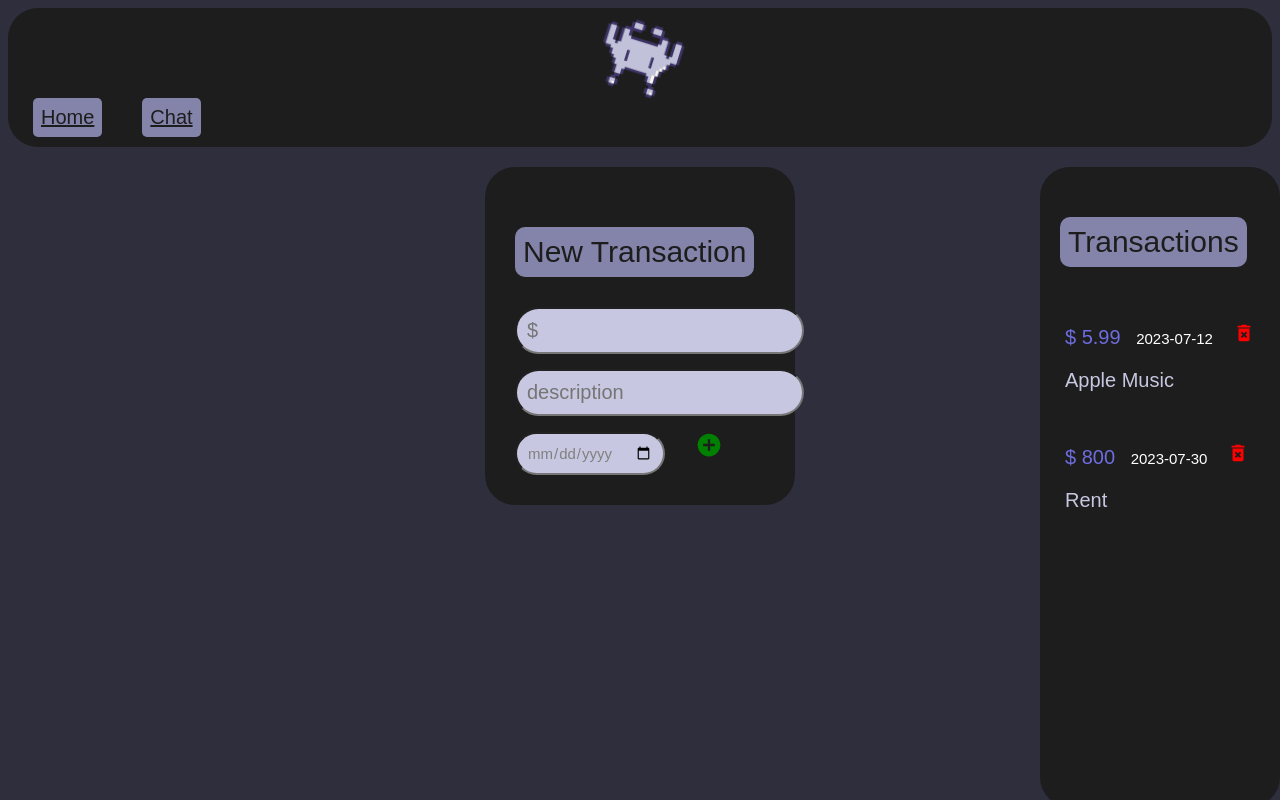
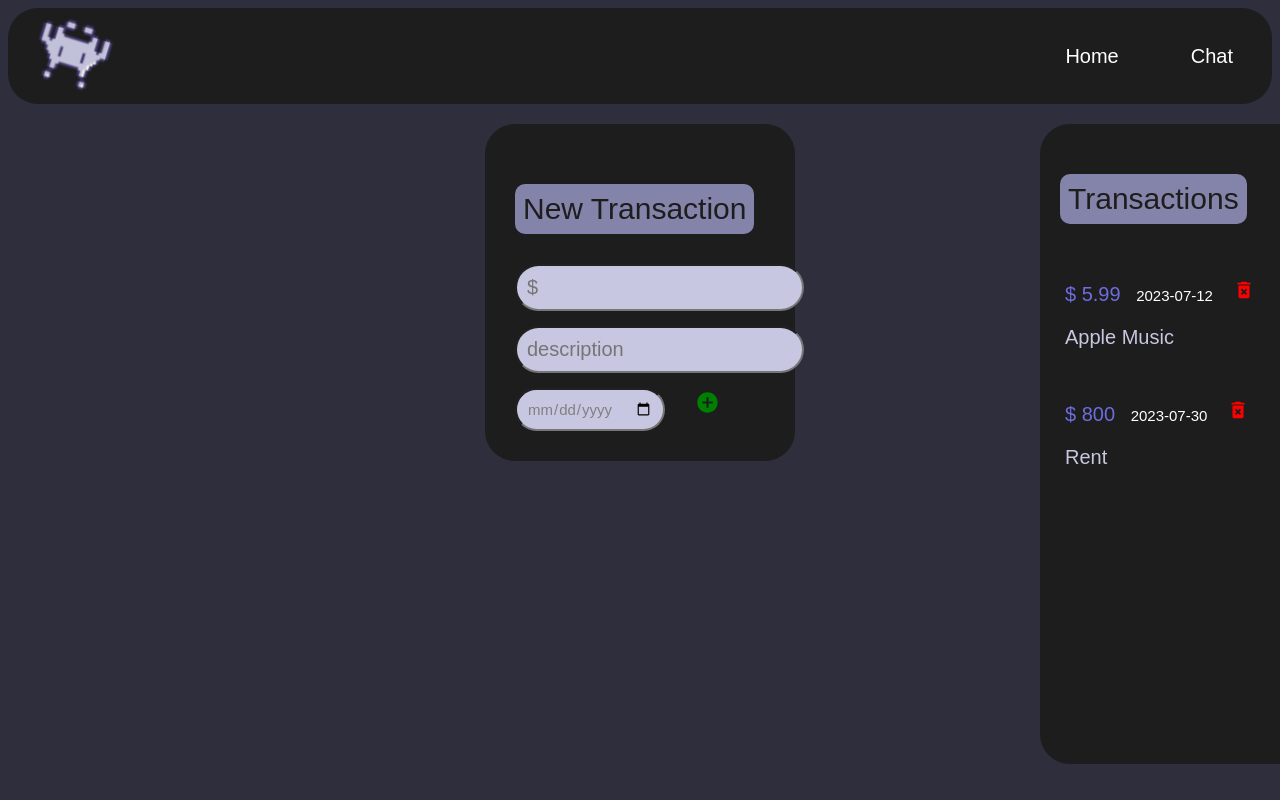
Before and after one commit to hady-bah/personal-budget-tracker, a React (Vite) app in the folder personal-budget-tracker/: page / in a window 1280 px wide. Built offline with nearby package versions, Linux system fonts and the light colour scheme; data requests are answered from the project's data file.

Commit message:
Styled Nav

```diff
--- a/personal-budget-tracker/src/App.css
+++ b/personal-budget-tracker/src/App.css
@@ -9,7 +9,8 @@
   top: 5;
   height: 75%;
   padding: 20px;
-  border-radius: 30px;
+  border-top-left-radius: 30px;
+  border-bottom-left-radius: 30px;
   overflow-y: auto;
 }
 
@@ -32,10 +33,17 @@ nav{
   border-radius: 30px;
   padding-top: 10px;
   padding-bottom: 10px;
+  display: flex;
+  justify-content: space-between;
+  align-items: center;
+  gap: 2rem;
+  padding: 0 1rem;
 }
 
+
 .logo {
-  height: 5em;
+  padding: 10px;
+  height: 4.5em;
   will-change: filter;
   transition: filter 300ms;
   animation: spin 10s linear infinite;
@@ -128,17 +136,26 @@ nav{
 
 .links{
   font-family: fantasy;
+  padding: 0;
+  margin: 0;
+  list-style: none;
+  display: flex;
+  gap: 1rem;
 }
 
 #homeLink{
-  color: rgb(29, 29, 29);
+  color: white;
   font-size: 20px;
   font-family: fantasy;
-  background-color: #8484ab;
   border-radius: 5px;
   display: inline-block;
   padding: 8px;
   margin-right: 15px;
   margin-left: 25px;
+  text-decoration: none;
+}
 
+#link:hover{
+  background-color: #8484ab;
+  border-radius: 15px;
 }
--- a/personal-budget-tracker/src/App.jsx
+++ b/personal-budget-tracker/src/App.jsx
@@ -126,7 +126,7 @@ function App() {
           <input type="text" id="desc-input" placeholder="description" />
           <input type="date" id="date-input" />
           <button type="submit" id="add">
-            <IoMdAddCircle style={{ fontSize: "28px" }}/>
+            <IoMdAddCircle style={{ fontSize: "25px" }}/>
           </button>
         </form>
       </div>
--- a/personal-budget-tracker/src/Navbar.jsx
+++ b/personal-budget-tracker/src/Navbar.jsx
@@ -5,12 +5,18 @@ const Navbar = () =>{
     return(
     <nav>
         <div id = "logoPlace">
+          <a href="/">
             <img className="logo symbol" src={Logo} alt="logo" />
+          </a>
         </div>
-        <div className="links">
+        <ul className="links">
+          <li id="link">
             <a href="/" id="homeLink">Home</a>
+          </li>
+          <li id="link">
             <a href="/ChatGPT" id="homeLink">Chat</a>
-        </div>
+          </li>
+        </ul>
     </nav>
 
     );
```
Also changed, not shown: personal-budget-tracker/src/ChatGPT.jsx (+3 -4 lines).
